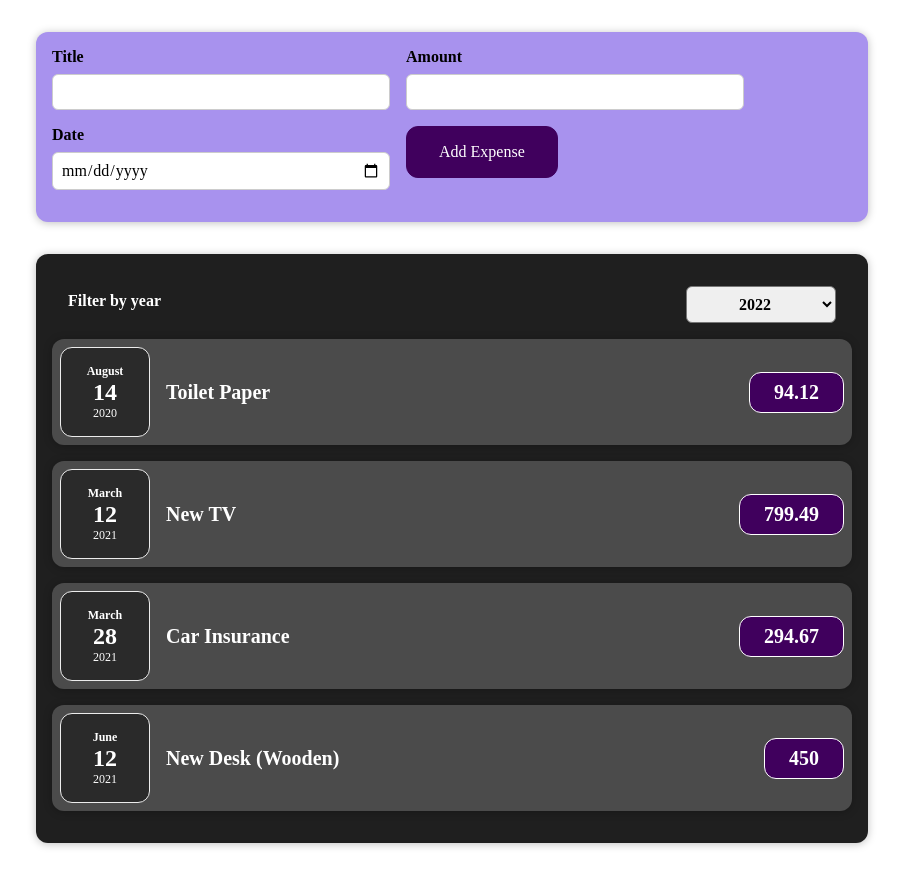
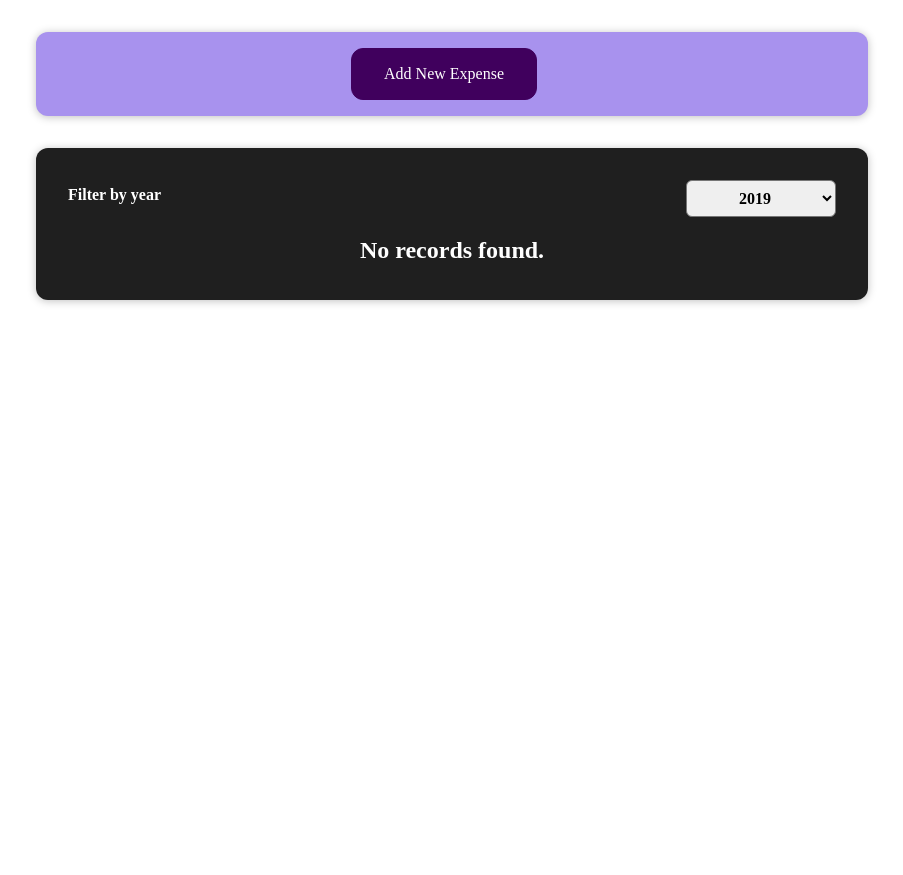
Before and after one commit to arcvin-corp/expense-tracker, a React (Create React App) app: page / in a window 1280 px wide. Shown: the whole page, without its empty margins (188-1091 px from the left). After the commit the page ends 800 px from the top, so only its background shows below. Built offline with nearby package versions, Linux system fonts and the light colour scheme.

Commit message:
WIP - 69

```diff
--- a/src/components/Expenses/ExpenseItem.js
+++ b/src/components/Expenses/ExpenseItem.js
@@ -7,6 +7,7 @@ function ExpenseItem(props) {
   const expsenseDate = props.date;
 
   return (
+    <li>
       <Card className="expense-item">
         <ExpenseDate date={expsenseDate}></ExpenseDate>
         <div className="expense-item__description">
@@ -14,6 +15,7 @@ function ExpenseItem(props) {
           <div className="expense-item__price">{props.amount}</div>
         </div>
       </Card>
+    </li>
   );
 }
 
--- a/src/components/Expenses/Expenses.js
+++ b/src/components/Expenses/Expenses.js
@@ -1,21 +1,20 @@
 import React, { useState } from 'react';
 import './Expenses.css';
-import ExpenseItem from './ExpenseItem';
+
 import ExpensesFilter from './ExpensesFilter';
+import ExpensesList from './ExpensesList.js';
 import Card from '../UI/Card';
 
 function Expenses(props) {
-  const [expenses, setExpenses] = useState(props.expenses);
-  const [filterYear, setFilterYear] = useState('2022');
+  const [filterYear, setFilterYear] = useState('2019');
 
   const filterSelectHandler = selectedYear => {
     setFilterYear(selectedYear);
-    setExpenses(prevExpenses => {
-      return prevExpenses.filter(
-        expenseItem => expenseItem.date.getFullYear() === +selectedYear
-      );
-    });
   };
+
+  const filteredExpenses = props.expenses.filter(
+    exp => exp.date.getFullYear().toString() === filterYear
+  );
 
   return (
     <div>
@@ -24,14 +23,7 @@ function Expenses(props) {
           defaultYear={filterYear}
           onFilterSelect={filterSelectHandler}
         />
-        {expenses.map(e => (
-          <ExpenseItem
-            key={e.id}
-            title={e.title}
-            amount={e.amount}
-            date={e.date}
-          />
-        ))}
+        <ExpensesList items={filteredExpenses} />
       </Card>
     </div>
   );
--- a/src/components/Expenses/ExpensesFilter.js
+++ b/src/components/Expenses/ExpensesFilter.js
@@ -11,7 +11,7 @@ const ExpensesFilter = props => {
     <div className="expenses-filter">
       <div className="expenses-filter__control">
         <label>Filter by year</label>
-        <select value={props.selected} onChange={selectHandler}>
+        <select value={props.defaultYear} onChange={selectHandler}>
           <option value="2022">2022</option>
           <option value="2021">2021</option>
           <option value="2020">2020</option>
--- /dev/null
+++ b/src/components/Expenses/ExpensesList.css
@@ -0,0 +1,9 @@
+.expenses-list {
+  list-style: none;
+  padding: 0;
+}
+
+.expenses-list__fallback {
+  color: white;
+  text-align: center;
+}
--- /dev/null
+++ b/src/components/Expenses/ExpensesList.js
@@ -0,0 +1,23 @@
+import React from 'react';
+import './ExpensesList.css';
+import ExpenseItem from './ExpenseItem';
+
+const ExpensesList = props => {
+  if (props.items.length === 0)
+    return <h2 className="expenses-list__fallback">No records found.</h2>;
+
+  return (
+    <ul className="expenses-list">
+      {props.items.map(exp => (
+        <ExpenseItem
+          key={exp.id}
+          title={exp.title}
+          amount={exp.amount}
+          date={exp.date}
+        />
+      ))}
+    </ul>
+  );
+};
+
+export default ExpensesList;
--- a/src/components/NewExpense/ExpenseForm.js
+++ b/src/components/NewExpense/ExpenseForm.js
@@ -49,6 +49,10 @@ const ExpenseForm = props => {
     });
   };
 
+  const cancelFormHandler = e => {
+    props.onClickCancel();
+  };
+
   return (
     <form onSubmit={submitHandler}>
       <div className="new-expense__controls">
@@ -81,6 +85,9 @@ const ExpenseForm = props => {
           />
         </div>
         <div className="new-expense__actions">
+          <button type="button" onClick={cancelFormHandler}>
+            Cancel
+          </button>
           <button type="submit">Add Expense</button>
         </div>
       </div>
--- a/src/components/NewExpense/NewExpense.js
+++ b/src/components/NewExpense/NewExpense.js
@@ -1,19 +1,34 @@
-import React from 'react';
+import React, { useState } from 'react';
 import ExpenseForm from './ExpenseForm';
 import './NewExpense.css';
 
 const NewExpense = props => {
+  const [isEditing, setIsEditing] = useState(false);
+
+  const formControlHandler = () => {
+    setIsEditing(isEditing ? false : true);
+  };
+
   const expenseDataSaveHandler = savedData => {
     const expenseData = {
       ...savedData,
       id: Math.random().toString(),
     };
     props.onAddExpense(expenseData);
+    setIsEditing(isEditing ? false : true);
   };
 
   return (
     <div className="new-expense">
-      <ExpenseForm onExpenseDataSave={expenseDataSaveHandler} />
+      {!isEditing && (
+        <button onClick={formControlHandler}>Add New Expense</button>
+      )}
+      {isEditing && (
+        <ExpenseForm
+          onClickCancel={formControlHandler}
+          onExpenseDataSave={expenseDataSaveHandler}
+        />
+      )}
     </div>
   );
 };
```
Lines whose indentation alone changed are shown as unchanged.
